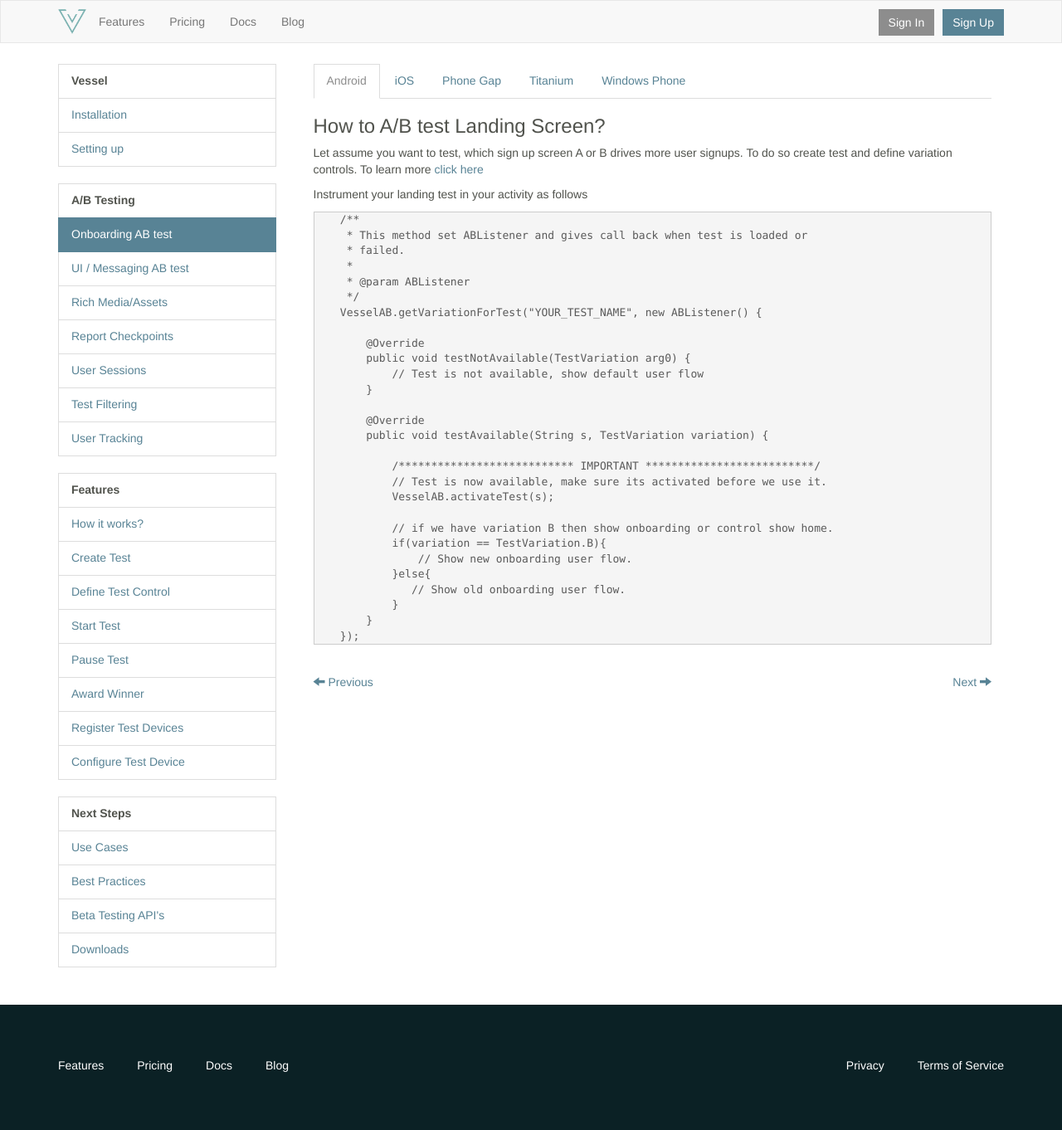
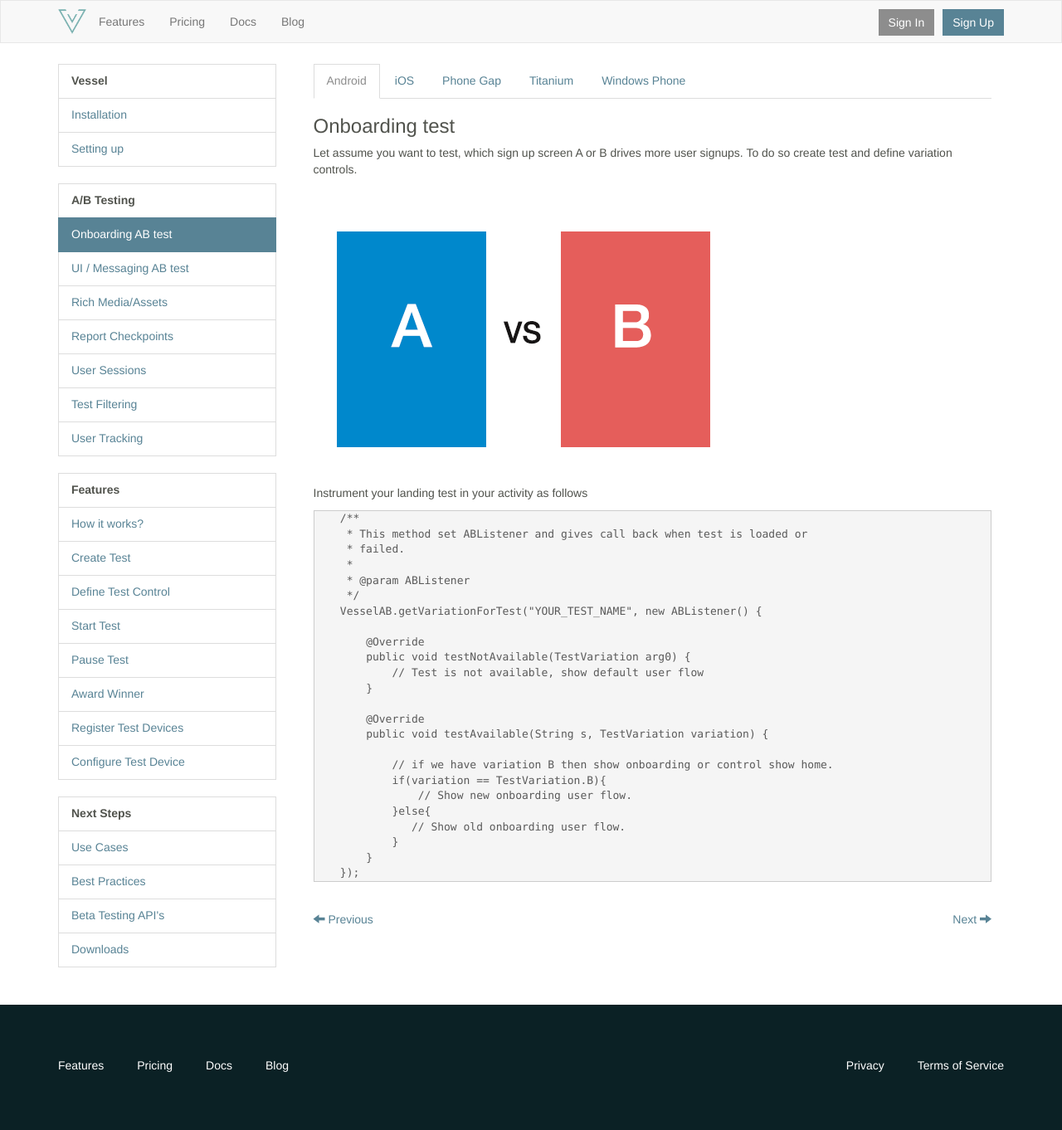
Before and after one commit to vesselio/resources, a Jekyll site: the page built from _posts/2013-09-02-ab-onboarding.html, in a window 1280 px wide. Shown: the whole page at 83% size. Built offline with Jekyll 4.4.1, drawn with Linux system fonts in a browser that asks for light colours.

Commit message:
adding on boarding test

```diff
--- a/_posts/2013-09-02-ab-onboarding.html
+++ b/_posts/2013-09-02-ab-onboarding.html
@@ -23,12 +23,12 @@ categories: api
 
 <div id='os-tab-content' class="tab-content">
     <div class="tab-pane active" id="android">
-
-        <h3>How to A/B test Landing Screen?</h3>
+        <h3>Onboarding test</h3>
         <p>
-            Let assume you want to test, which sign up screen A or B drives more user signups. To do so create test and define variation controls. To learn more <a href='{% post_url 2013-08-02-how-it-works %}'>click here</a>
+            Let assume you want to test, which sign up screen A or B drives more user signups. To do so create test and define variation controls.
         </p>
 
+        <img class='img-responsive' src='{{ site.baseurl }}img/ab_test/onboarding.png' alt='iOS step 6'/>
         <p>Instrument your landing test in your activity as follows</p>
 
 {% highlight java %}
@@ -47,10 +47,6 @@ categories: api
 
         @Override
         public void testAvailable(String s, TestVariation variation) {
-
-            /*************************** IMPORTANT **************************/
-            // Test is now available, make sure its activated before we use it.
-            VesselAB.activateTest(s);
 
             // if we have variation B then show onboarding or control show home.
             if(variation == TestVariation.B){
```
Also changed, not shown: img/ab_test/onboarding.png (added).
